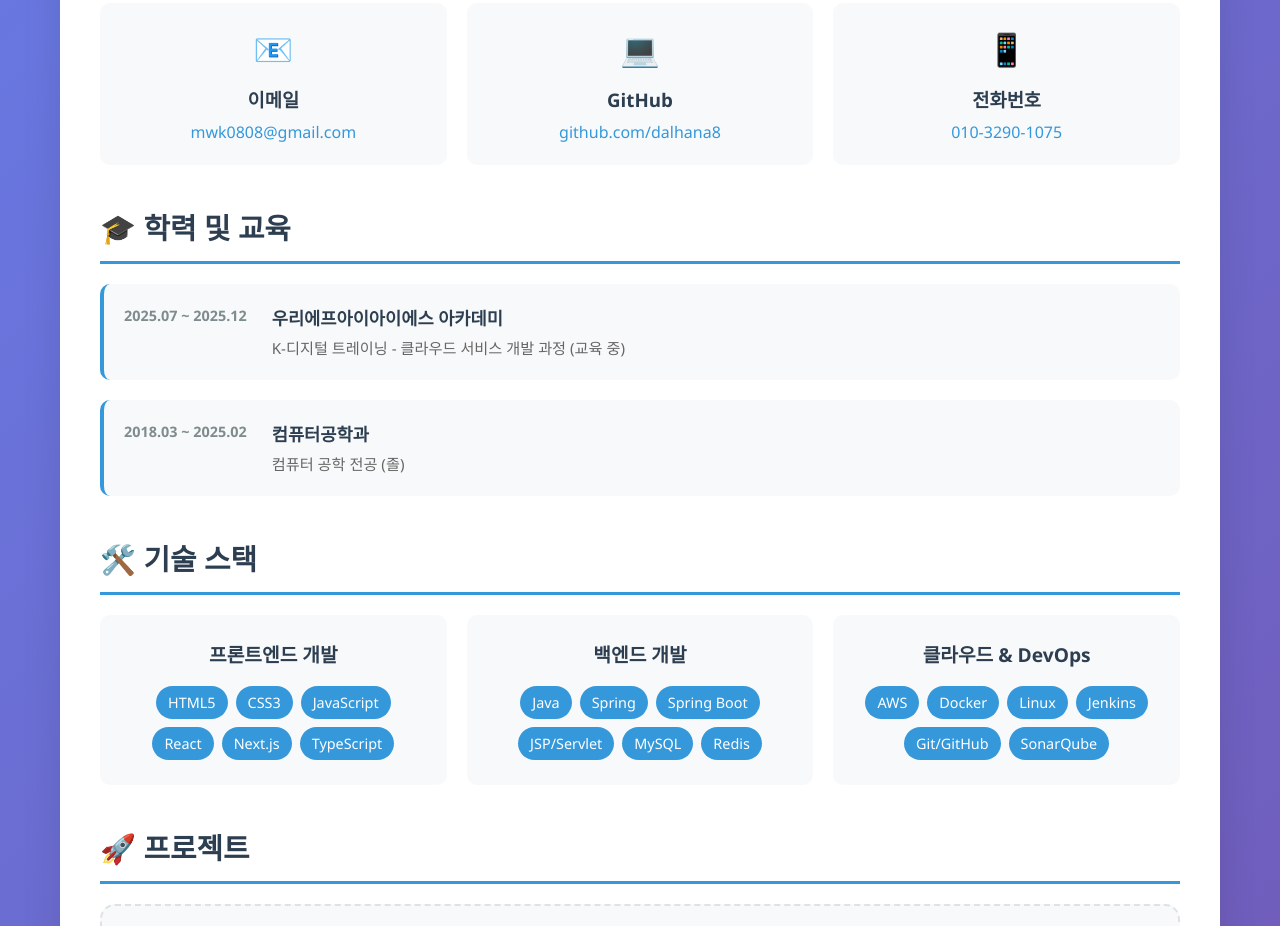
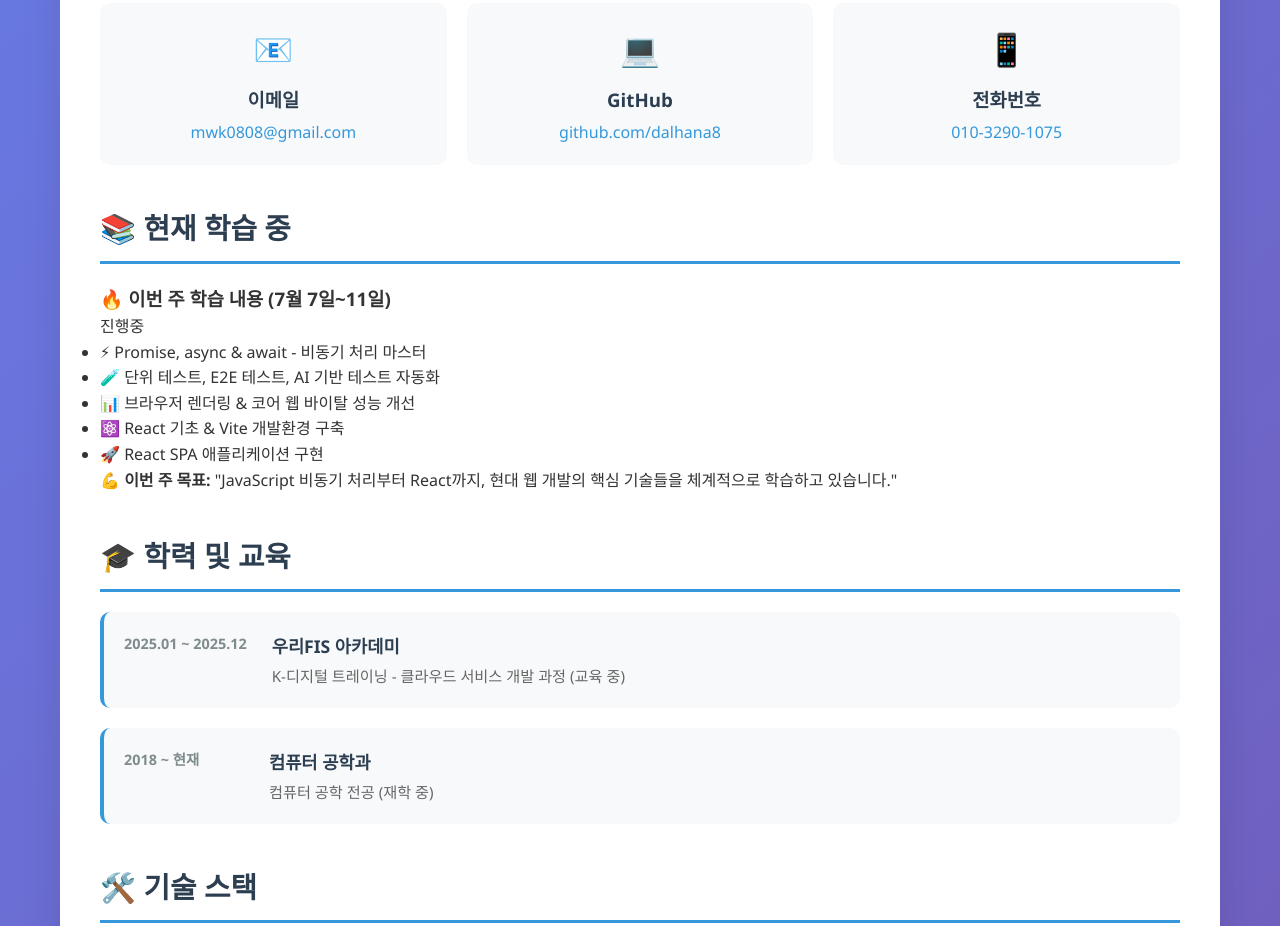
Before and after one commit to dalhana8/portfolio, a plain HTML site: page index.html in a window 1280 px wide. Shown: the part 576-1502 px from the top of the page. Drawn offline with Linux system fonts and the light colour scheme.

Commit message:
Update index.html

```diff
--- a/index.html
+++ b/index.html
@@ -3,7 +3,7 @@
 <head>
     <meta charset="UTF-8">
     <meta name="viewport" content="width=device-width, initial-scale=1.0">
-    <meta name="description" content="컴퓨터공학과 풀스택 개발자 문원규의 포트폴리오 사이트입니다.">
+    <meta name="description" content="정보통신과 학생이자 풀스택 개발자 문원규의 포트폴리오 사이트입니다.">
     <meta name="keywords" content="풀스택개발자, 웹개발, 자바스크립트, HTML, CSS, Java, 포트폴리오">
     <meta name="author" content="문원규">
     <title>문원규 - 풀스택 개발자</title>
@@ -42,20 +42,58 @@
                 </section>
 
                 <section class="section">
+                    <h2>📚 현재 학습 중</h2>
+                    <div class="learning-card">
+                        <div class="learning-header">
+                            <h3>🔥 이번 주 학습 내용 (7월 7일~11일)</h3>
+                            <span class="learning-badge">진행중</span>
+                        </div>
+                        <ul class="learning-goals" role="list">
+                            <li class="goal-item">
+                                <span class="goal-icon">⚡</span>
+                                <span class="goal-text">Promise, async & await - 비동기 처리 마스터</span>
+                            </li>
+                            <li class="goal-item">
+                                <span class="goal-icon">🧪</span>
+                                <span class="goal-text">단위 테스트, E2E 테스트, AI 기반 테스트 자동화</span>
+                            </li>
+                            <li class="goal-item">
+                                <span class="goal-icon">📊</span>
+                                <span class="goal-text">브라우저 렌더링 & 코어 웹 바이탈 성능 개선</span>
+                            </li>
+                            <li class="goal-item">
+                                <span class="goal-icon">⚛️</span>
+                                <span class="goal-text">React 기초 & Vite 개발환경 구축</span>
+                            </li>
+                            <li class="goal-item">
+                                <span class="goal-icon">🚀</span>
+                                <span class="goal-text">React SPA 애플리케이션 구현</span>
+                            </li>
+                        </ul>
+                        <div class="learning-mindset">
+                            <p>
+                                <strong>💪 이번 주 목표:</strong>
+                                "JavaScript 비동기 처리부터 React까지, 현대 웹 개발의 핵심 기술들을 체계적으로 학습하고 있습니다."
+                            </p>
+                        </div>
+                    </div>
+                </section>
+
+                <section class="section">
                     <h2>🎓 학력 및 교육</h2>
                     <div class="education-list">
                         <article class="education-item">
-                            <div class="education-period">2025.07 ~ 2025.12</div>
+                            <div class="education-period">2025.01 ~ 2025.12</div>
                             <div class="education-content">
-                                <h3>우리에프아이아이에스 아카데미</h3>
+                                <h3>우리FIS 아카데미</h3>
                                 <p>K-디지털 트레이닝 - 클라우드 서비스 개발 과정 (교육 중)</p>
                             </div>
                         </article>
                         <article class="education-item">
-                            <div class="education-period">2018.03 ~ 2025.02</div>
+                            <div class="education-period">2018 ~ 현재</div>
                             <div class="education-content">
-                                <h3>컴퓨터공학과</h3>
-                                <p>컴퓨터 공학 전공 (졸)</p>
+                                <h3>컴퓨터 공학과</h3>
+                                <p>컴퓨터 공학 전공 (재학 중)</p>
                             </div>
                         </article>
                     </div>
@@ -115,7 +153,7 @@
                     <h2>👨‍💻 자기소개</h2>
                     <div class="about-content">
                         <p>
-                            안녕하세요! 컴퓨터 공학을 전공하며, 현재 우리에프아이아이에스 아카데미에서
+                            안녕하세요! 정보통신과에서 컴퓨터 공학을 전공하며, 현재 우리에프아이아이에스 아카데미에서
                             클라우드 서비스 개발 과정을 수강하고 있는 문원규입니다.
                         </p>
                         <br>
```
